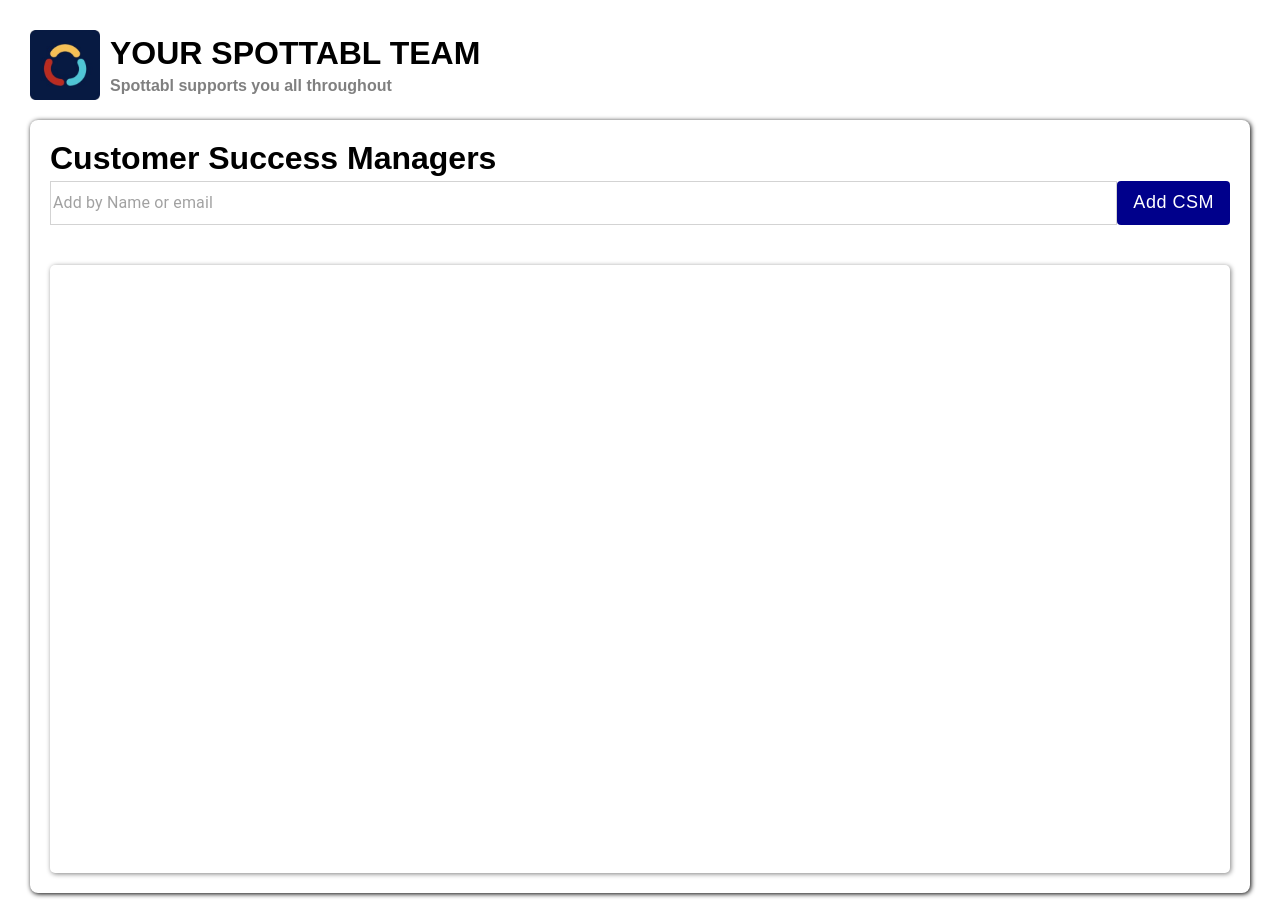
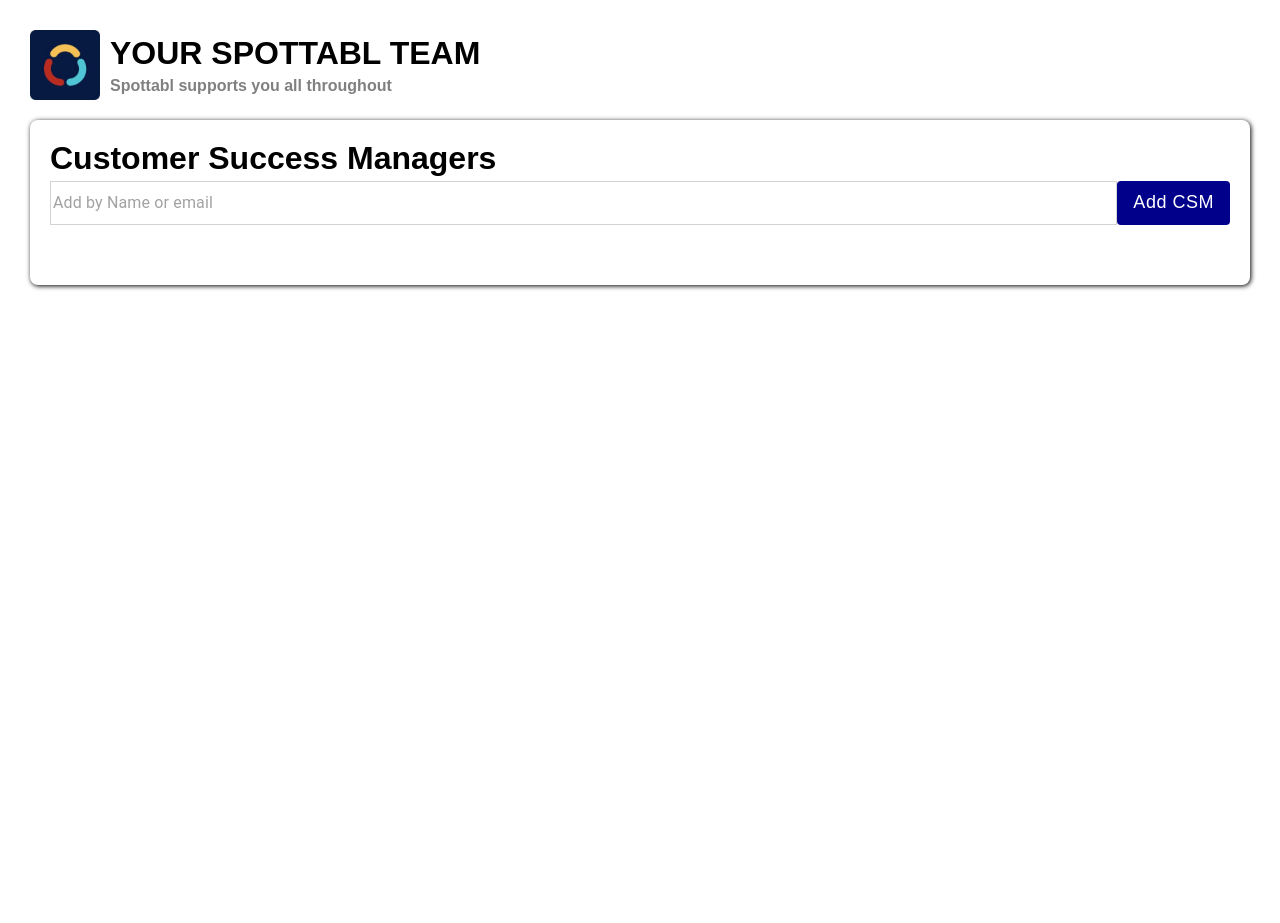
Before and after one commit to Sudeep-kr-1999/spottabl-userselection-frontend, a React (Create React App) app: page / in a window 1280 px wide. After the commit the page ends 800 px from the top, so only its background shows below. Built offline with nearby package versions, Linux system fonts and the light colour scheme.

Commit message:
height modified

```diff
--- a/src/components/MainContainer/maincontainer.css
+++ b/src/components/MainContainer/maincontainer.css
@@ -57,7 +57,7 @@
   display: flex;
   flex-direction: column;
   width: 85%;
-  height: 30em;
+  max-height: 30em;
   border-radius: 10px;
   box-shadow: 1px 1px 5px grey;
   top: 0;
@@ -71,7 +71,7 @@
   position: relative;
   display: flex;
   flex-direction: column;
-  height: 38em;
+  max-height: 38em;
   margin-top: 40px;
   border-radius: 5px;
   box-shadow: 1px 1px 5px grey;
```
